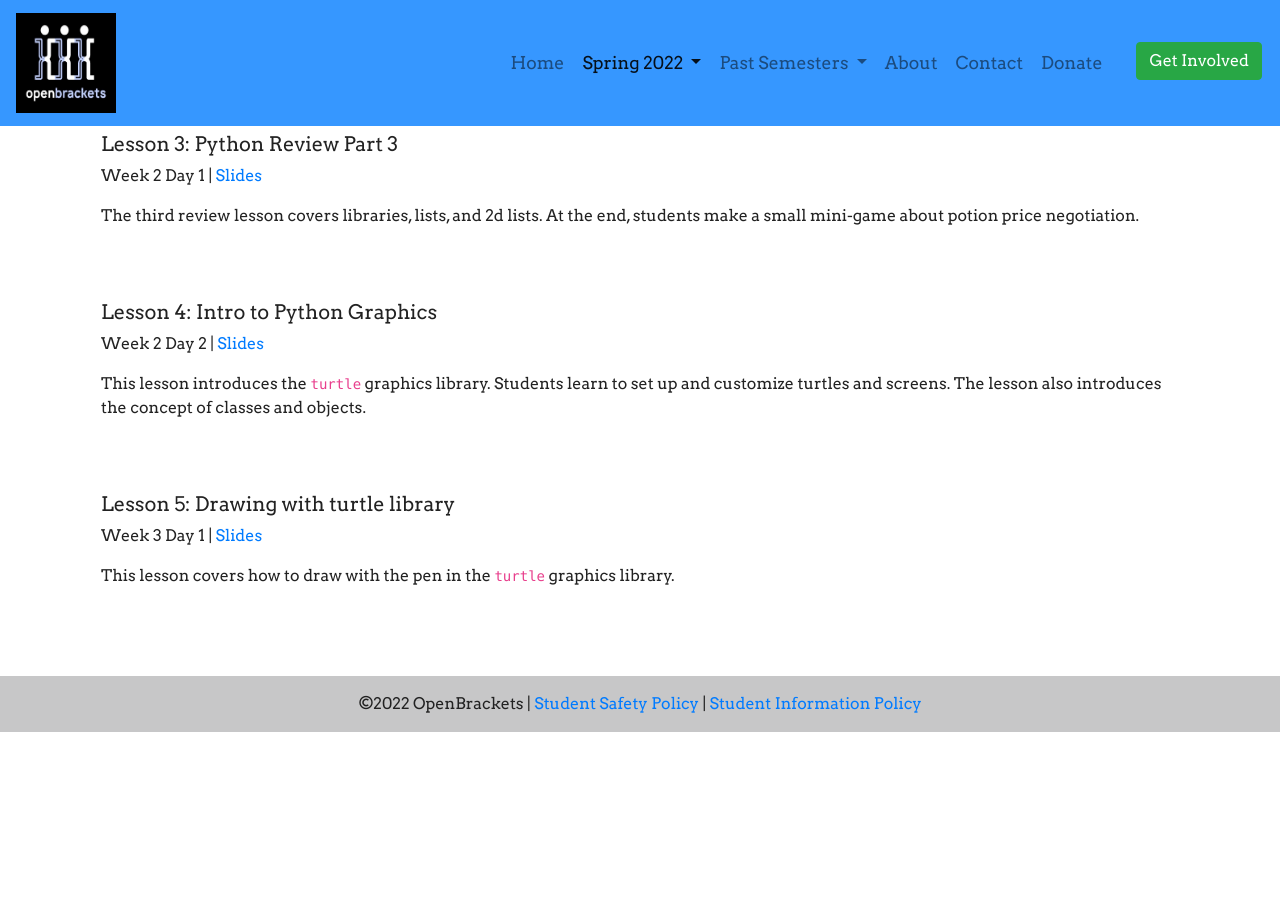
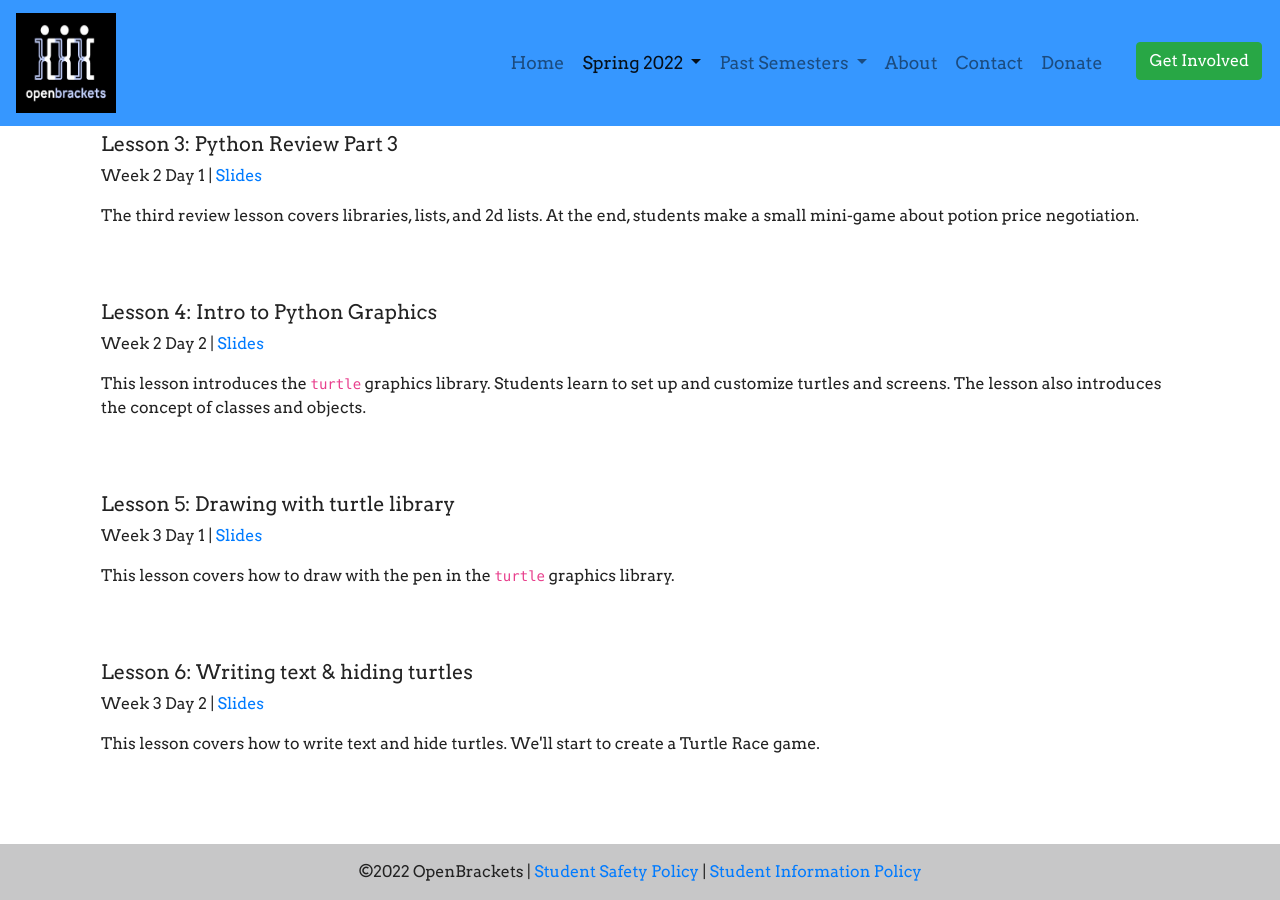
Before and after one commit to qpwoeirut/OpenBrackets-website, a Jekyll site: the page built from spring2022/intermediatePython.html, in a window 1280 px wide and 900 px high, scrolled down 581 px. Built offline with Jekyll 4.4.1, drawn with Linux system fonts in a browser that asks for light colours; before the commit the page ends 1313 px from its top, so only the background shows below that.

Commit message:
Add lesson 6 to Intermediate Programming (in Python)

```diff
--- a/spring2022/intermediatePython.html
+++ b/spring2022/intermediatePython.html
@@ -74,3 +74,14 @@
         <br>
     </div>
 </div>
+<div class="col-12 media">
+    <div class="media-body">
+        <h5 class="mt-0">Lesson 6: Writing text & hiding turtles</h5>
+        <p>Week 3 Day 2 | <a
+                href="https://docs.google.com/presentation/d/1YfrwhuQpdZ6piQ9MvylJgDmUAYfr6JtsSzvdaJGCt2k/edit"
+                target="_blank">Slides</a></p>
+        <p>This lesson covers how to write text and hide turtles. We'll start to create a Turtle Race game.
+        </p>
+        <br>
+    </div>
+</div>
```
